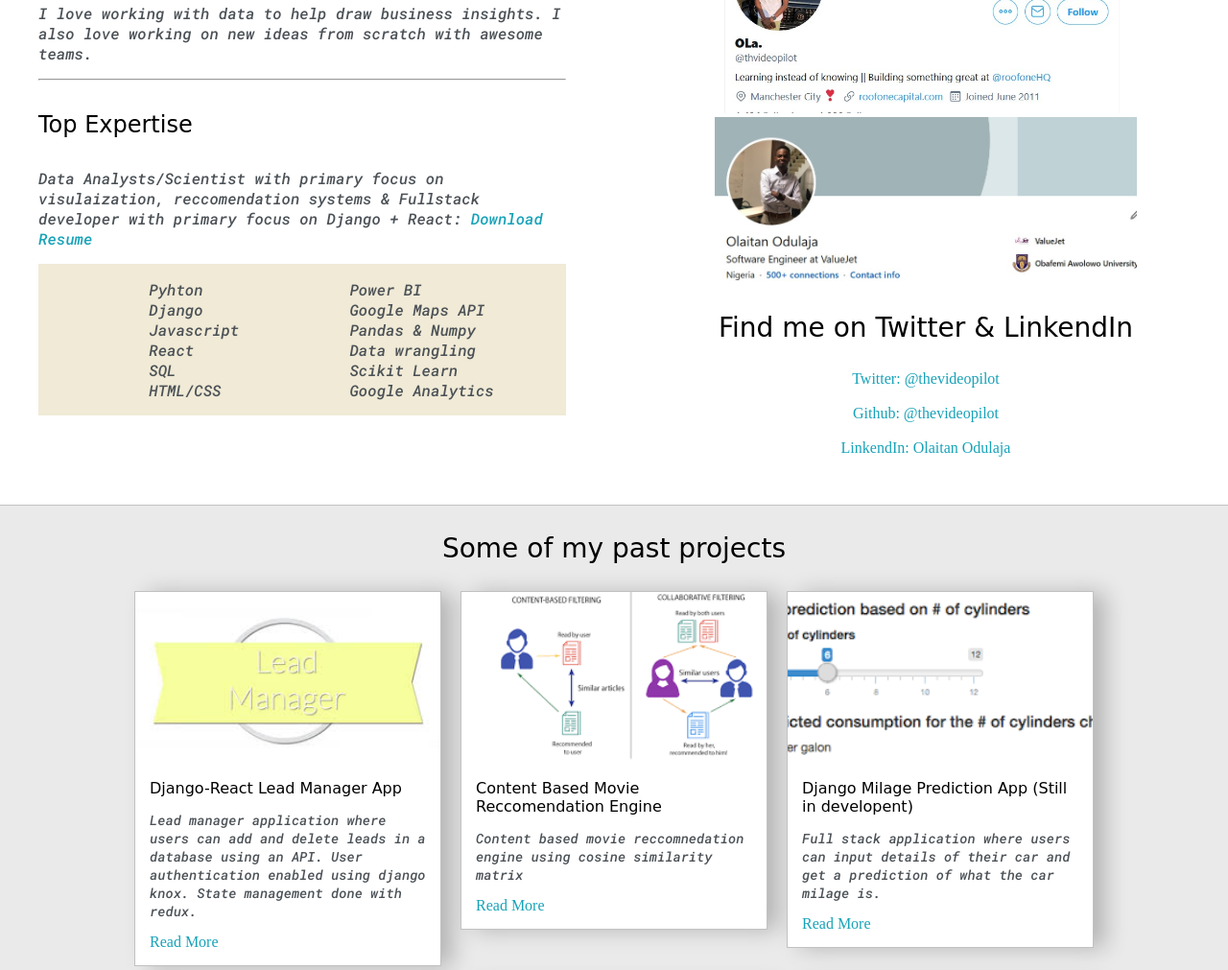
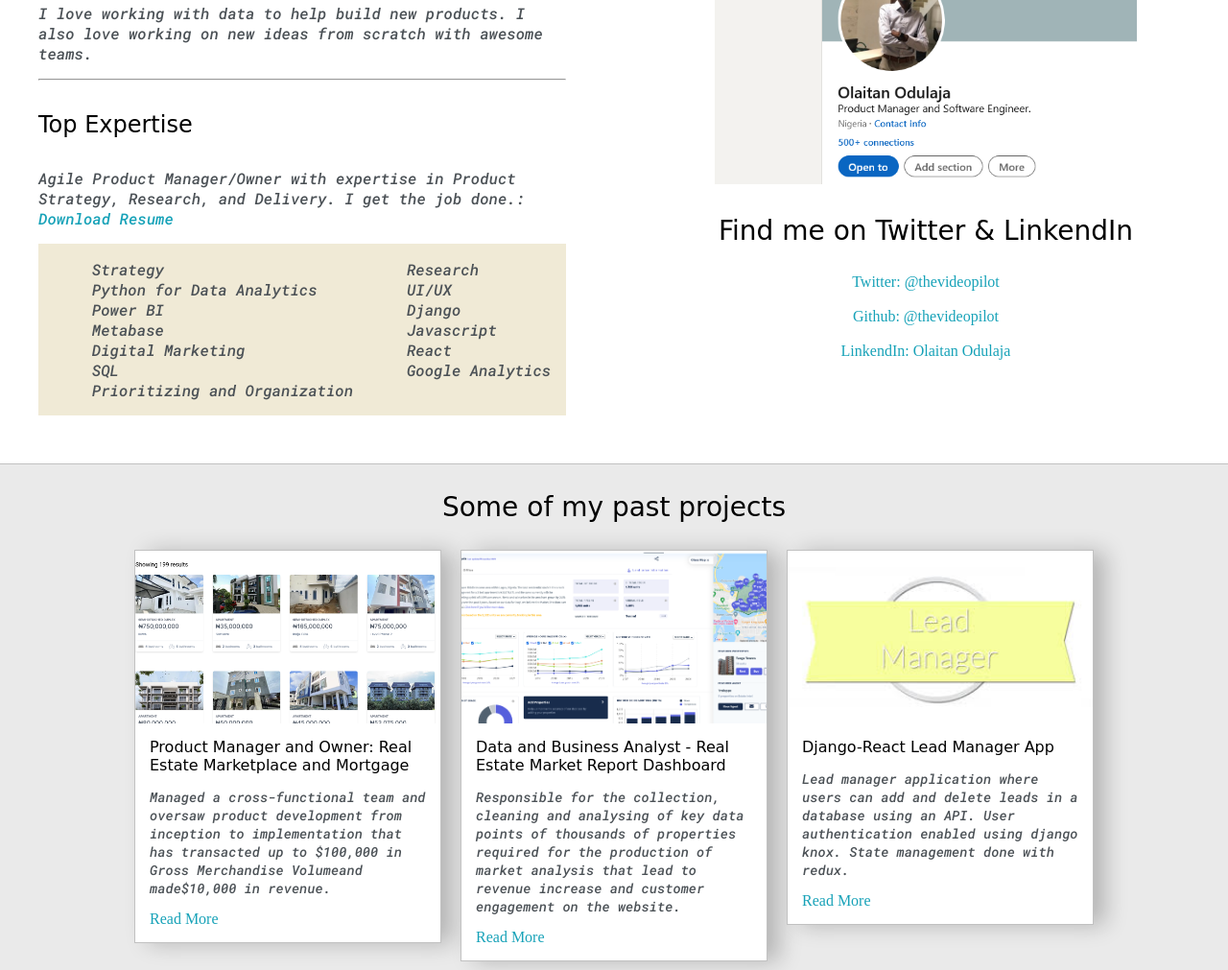
Before and after one commit to thevideopilot/theodulaja.com, a plain HTML site: page index.html in a window 1280 px wide. Shown: the part 877-1888 px from the top of the page at 96% size. Drawn offline with Linux system fonts and the light colour scheme; a web font is replaced by a local one.

Commit message:
uupdate CV

```diff
--- a/index.html
+++ b/index.html
@@ -31,7 +31,7 @@
                     </div>
                     <ul id="navigation">
                         <li>
-                            <a href="#">Contact</a>
+                            <a href="https://www.linkedin.com/in/olaitan-odulaja-ab8b47138/" target="_blank">Contact</a>
                         </li>
                         <li>
                             <a href="#">Skills</a>
@@ -39,7 +39,7 @@
                     </ul>
                 </div>
                 <div class="left-column">
-                    <img id="profile-pic" src="images/wande.jpg.jpeg">
+                    <img id="profile-pic" src="images/WebsiteImag.jpeg">
                     <h5 style="text-align: center; line-height: 0;">Personalized Theme</h5>
 
                     <div id="theme-options-wrapper">
@@ -56,7 +56,7 @@
                         <div id="corner-tl" class="corner"></div>
                         <div id="corner-tr" class="corner"></div>
                         <h3>What I Do</h3>
-                        <p>I am a software developer (Web & DS) and a real estate broker. In my free time, I think about & build software to disrupt the real estate industry.</p>
+                        <p>I am an Agile Product Manager/Owner with a background in software engineering & research (Web & Data Analysis) and also a real estate broker. I have experience building products in the Property Technology and Aviation space and I'm very excited about learning about new industries.</p>
                         <div id="corner-bl" class="corner"></div>
                         <div id="corner-br" class="corner"></div>
                     </div>
@@ -76,39 +76,40 @@
                 Learning instead of knowing is my mantra. I build new projects to tickle my brain and practice.
             </p>
             <p>
-                I love working with data to help draw business insights. I also love working on new ideas from scratch with awesome teams.
+                I love working with data to help build new products. I also love working on new ideas from scratch with awesome teams.
             </p>
 
             <hr/>
 
             <h4>Top Expertise</h4>
 
-            <p>Data Analysts/Scientist with primary focus on visulaization, reccomendation systems & Fullstack developer with primary focus on Django + React: <a href="Odulaja_CV.pdf" target="_blank">Download Resume</a> </p>
+            <p>Agile Product Manager/Owner with expertise in Product Strategy, Research, and Delivery. I get the job done.: <a href="Odulaja Product 1 Page Resume.pdf" target="_blank">Download Resume</a> </p>
 
             <div id="skills">
                 <ul>
-                    <li>Pyhton</li>
+                    <li>Strategy</li>
+                    <li>Python for Data Analytics</li>
+                    <li>Power BI</li>
+                    <li>Metabase</li>
+                    <li>Digital Marketing</li>
+                    <li>SQL</li>
+                    <li>Prioritizing and Organization</li>
+                </ul>
+
+                <ul>
+                    <li>Research</li>
+                    <li>UI/UX</li>
                     <li>Django</li>
                     <li>Javascript</li>
                     <li>React</li>
-                    <li>SQL</li>
-                    <li>HTML/CSS</li>
-                </ul>
-
-                <ul>
-                    <li>Power BI</li>
-                    <li>Google Maps API</li>
-                    <li>Pandas & Numpy</li>
-                    <li>Data wrangling</li>
-                    <li>Scikit Learn</li>
                     <li>Google Analytics</li>
                 </ul>
             </div>
                 </div>
                 <div class="social-links">
                     <div class="img-links">
-                        <img id="social_img" src="images/follow.jpg" alt="">
-                        <img id="social_img" src="images/linkendIn.jpg" alt="">
+                        <!-- <img id="social_img" src="images/follow.jpg" alt=""> -->
+                        <img id="social_img" src="images/LinkedIn.png" alt="">
                     </div>
                     <h3>Find me on Twitter & LinkendIn</h3>
                     <a href="https://twitter.com/thvideopilot" target="_blank">Twitter: @thevideopilot</a>
@@ -130,6 +131,29 @@
                 <div>
 
                     <div class="post">
+                        <img class="thumbnail" src="images/Roofone.png" alt="">
+                        <div class="post-preview">
+                            <h6 class="post-title">Product Manager and Owner: Real Estate Marketplace and Mortgage</h6>
+                            <p class="post-intro">Managed a cross-functional team and oversaw product development from inception to implementation that has transacted up to $100,000 in Gross Merchandise Volumeand made$10,000 in revenue.  </p>
+                            <a href="https://roofonecapital.com/properties" target="_blank">Read More</a>
+                        </div>
+                    </div>
+                </div>
+                <div>
+
+                    <div class="post">
+                        <img class="thumbnail" src="images/Ei.png" alt="">
+                        <div class="post-preview">
+                            <h6 class="post-title">Data and Business Analyst - Real Estate Market Report Dashboard</h6>
+                            <p class="post-intro">Responsible for the collection, cleaning and analysing of key data points of thousands of properties required for the production of market analysis that lead to revenue increase and customer engagement on the website.</p>
+                            <a href="https://estateintel.com/app/market-analysis" target="_blank">Read More</a>
+                        </div>
+                    </div>
+                </div>
+
+                <div>
+
+                    <div class="post">
                         <img class="thumbnail" src="images/lead.jpg" alt="">
                         <div class="post-preview">
                             <h6 class="post-title">Django-React Lead Manager App</h6>
@@ -140,31 +164,12 @@
                 </div>
 
 
-                <div>
-
-                    <div class="post">
-                        <img class="thumbnail" src="images/movie.png" alt="">
-                        <div class="post-preview">
-                            <h6 class="post-title">Content Based Movie Reccomendation Engine</h6>
-                            <p class="post-intro">Content based movie reccomnedation engine using cosine similarity matrix </p>
-                            <a href="https://github.com/thevideopilot/movie_reccomendation_engine">Read More</a>
-                        </div>
-                    </div>
-                </div>
 
 
-                <div>
 
-                    <div class="post">
-                        <img class="thumbnail" src="images/milage.png" alt="">
-                        <div class="post-preview">
-                            <h6 class="post-title">Django Milage Prediction App (Still in developent)</h6>
-                            <p class="post-intro">Full stack application where users can input details of their car and get a prediction of what the car milage is.</p>
-                            <a href="https://github.com/thevideopilot/Django-milage-prediction-app">Read More</a>
-                        </div>
-                    </div>
-                </div>
 
+
+                <!--
                     <div>
 
                         <div class="post">
@@ -176,7 +181,6 @@
                             </div>
                         </div>
                     </div>
-
     <div>
 
         <div class="post">
@@ -189,6 +193,7 @@
         </div>
     </div>
 
+
     <div>
 
         <div class="post">
@@ -200,6 +205,7 @@
             </div>
         </div>
     </div>
+-->
 
             </div>
         </div>
```
Also changed, not shown: images/Ei.png (added), images/LinkedIn.png (added), images/Roofone.png (added), images/WebsiteImag.jpeg (added), 1 other file. Lines whose indentation alone changed are shown as unchanged.
